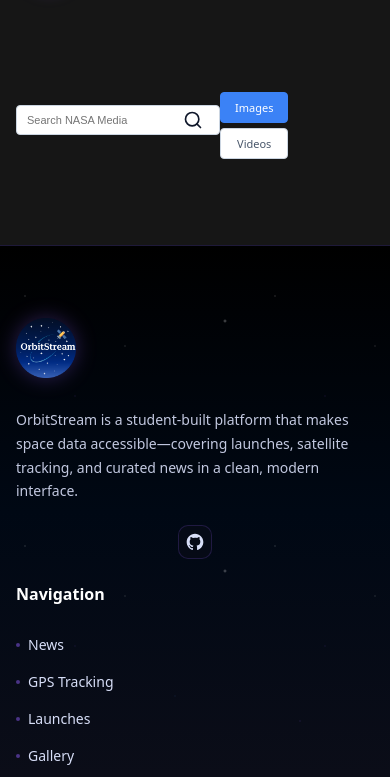
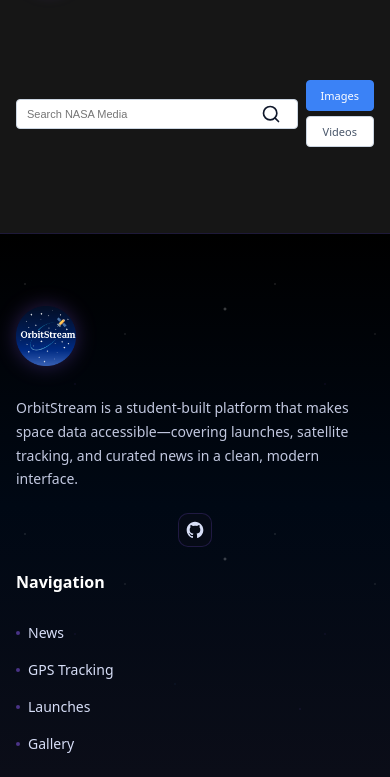
Before and after one commit to UCCS-CS4300-5300/Team-2-Fall-2025-Sec-1, a Django app: page /gallery/ in a window 390 px wide. Shown: the part 67-844 px from the top of the page. Run offline with Django 5.2, Linux system fonts and the light colour scheme.

Commit message:
Fixed styling for gallery search and buttons

```diff
--- a/orbitstream/home/static/home/styles.css
+++ b/orbitstream/home/static/home/styles.css
@@ -2563,6 +2563,14 @@ body.article-page {
   .search-wrapper {
     position: relative;
     margin-bottom: 20px;
+    display: flex;
+    align-items: center;
+    gap: 16px;
+  }
+
+  .search-form {
+    flex: 1;
+    min-width: 0;
   }
 
   .search-input {
@@ -2587,6 +2595,7 @@ body.article-page {
   .filter-buttons {
     display: flex;
     gap: 10px;
+    flex-shrink: 0;
   }
 
   .filter-btn {
@@ -2768,6 +2777,8 @@ body.article-page {
 
     .search-wrapper {
       margin-bottom: 16px;
+      flex-wrap: wrap;
+      gap: 12px;
     }
 
     .search-input {
@@ -2828,6 +2839,8 @@ body.article-page {
 
     .search-wrapper {
       margin-bottom: 14px;
+      flex-wrap: wrap;
+      gap: 10px;
     }
 
     .search-input {
@@ -2895,6 +2908,8 @@ body.article-page {
 
     .search-wrapper {
       margin-bottom: 12px;
+      flex-wrap: wrap;
+      gap: 8px;
     }
 
     .search-input {
@@ -3035,10 +3050,7 @@ body.full-media-page .site-footer {
   border-radius: 4px;
 }
 
-/* Filter buttons spacing */
-.filter-buttons {
-  margin-top: 0.75rem;
-}
+/* Filter buttons spacing - removed margin-top, using flexbox gap instead */
 
 .error-message {
   text-align: center;
```
